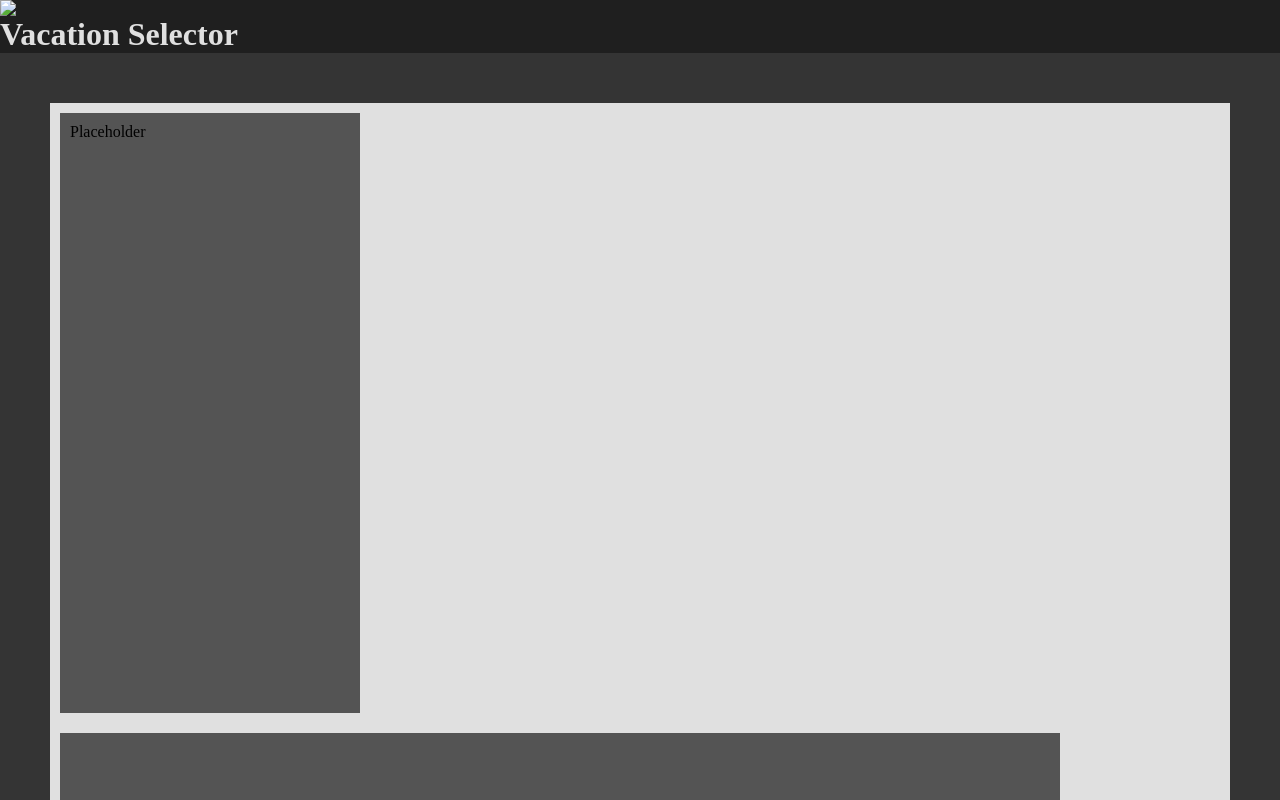
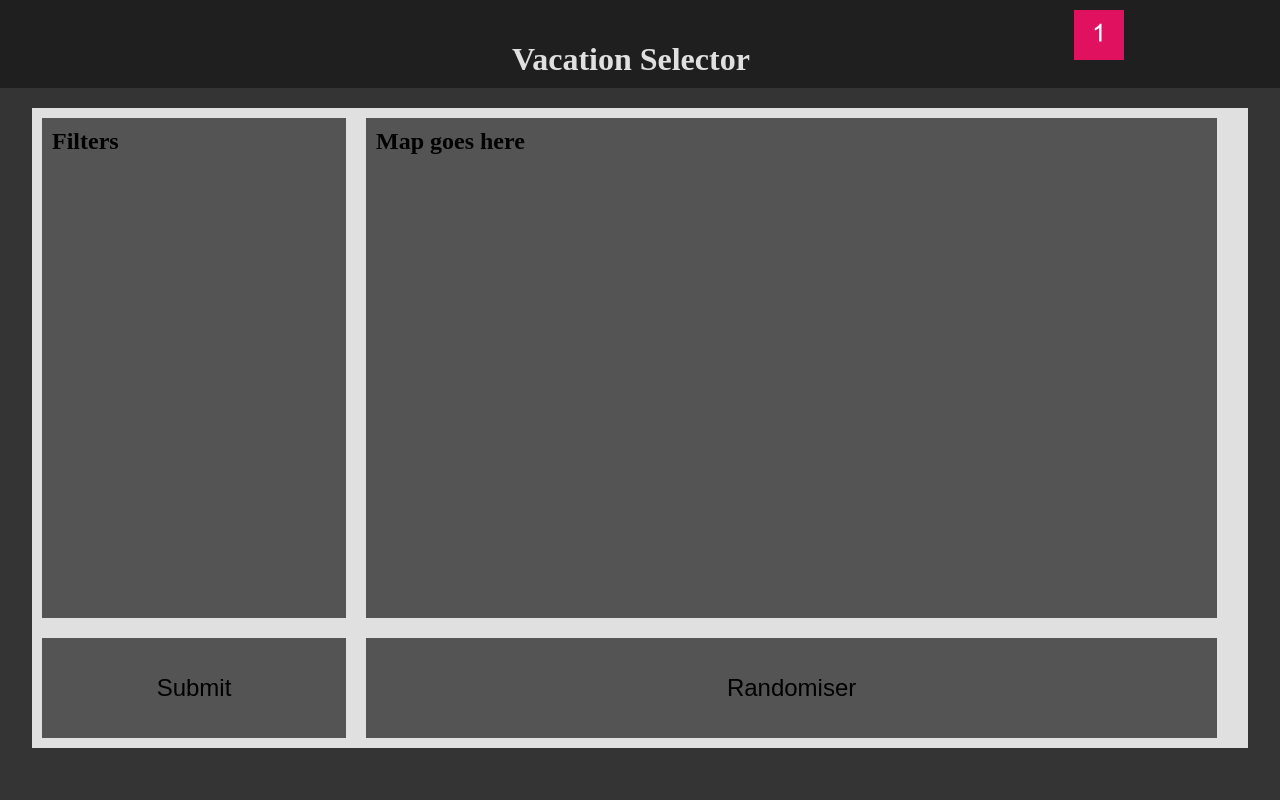
Before and after one commit to CMinchin/Group-Project-1, a plain HTML site: page index.html in a window 1280 px wide. Shown: the top 800 px of the page. Drawn offline with Linux system fonts and the light colour scheme.

Commit message:
index.html and buttons

```diff
--- a/assets/css/style.css
+++ b/assets/css/style.css
@@ -19,8 +19,17 @@ header {
 }
 
 header * {
-  display: block;
+  display: inline-block;
+  padding-bottom: 10px;
+}
 
+h1 {
+  margin-left: 40%;
+  font-size: 200%;
+}
+
+header img {
+  margin: 10px 0 0 25%;
 }
 
 main {
@@ -30,11 +39,11 @@ main {
 }
 
 main div {
-  margin: 50px;
   background-color: #e0e0e0;
-  width: 1340px;
+  width: 95%;
   flex-wrap: wrap;
   display: flex;
+  margin: 20px;
 }
 
 main div * {
@@ -43,21 +52,23 @@ main div * {
 }
 
 #filters {
-height: 600px;
-width: 300px;
+height: 500px;
+width: 25%;
 }
 
 #map {
-  height: 600px;
-  width: 1000px;
+  height: 500px;
+  width: 70%;
 }
 
 #submit {
   height: 100px;
-  width: 300px;
+  width: 25%;
+  font-size: 150%;
 }
 
 #random {
   height: 100px;
-  width: 1000px;
+  width: 70%;
+  font-size: 150%;
 }
--- a/assets/js/script.js
+++ b/assets/js/script.js
@@ -0,0 +1,23 @@
+const btnSubmitEl = document.getElementById("submit");
+const btnRandomEl = document.getElementById("random");
+
+
+const getFilters = function (event) {
+  event.preventDefault();
+  console.log("in getFilters");
+  // Dependent on how filters are presented
+
+}
+
+
+const randomiser = function (event) {
+  event.preventDefault();
+  console.log("in randomiser");
+  // randomise code goes in here
+}
+
+console.log("this is linked");
+
+btnSubmitEl.addEventListener('click', getFilters);
+
+btnRandomEl.addEventListener('click', randomiser);
--- a/index.html
+++ b/index.html
@@ -6,30 +6,32 @@
   <meta name="viewport" content="width=device-width, initial-scale=1.0">
   <link rel="stylesheet" href="./assets/css/style.css"></link>
 
-  <title>Here we go again</title>
+  <title>Fun in the City</title>
 </head>
 <body>
   <header>
-    <img src="tba">
     <h1>Vacation Selector</h1>
-
+    <img src="./assets/images/image-1.png" width="50px" height="50px">
   </header>
 
   <main>
-    <div>
+    <div id="container">
       <div id="filters">
-        <p>Placeholder</p>
+        <h2>Filters</h2>
+
       </div>
-      <div id="map"></div>
+
+      <div id="map">
+        <h2>Map goes here</h2>
+      </div>
+
       <button id="submit">Submit</button>
 
-      <button id="random">Random</button>
+      <button id="random">Randomiser</button>
 
     </div>
   </main>
 
-
-
-  <script type="text" src="./assets/js/script.js"></script>
+  <script src="./assets/js/script.js"></script>
 </body>
 </html>
```
Also changed, not shown: assets/images/image-1.png (added).
